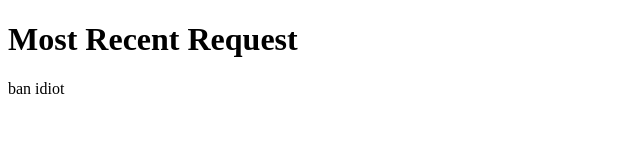
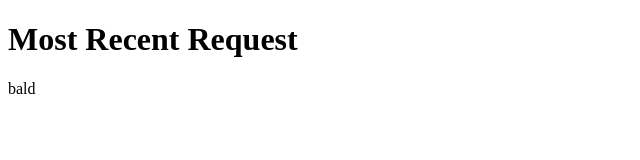
Before and after one commit to Zyonu/Zyonu.github.io, a plain HTML site: page index.html in a window 1280 px wide. Shown: the full height of the page, 0-640 px from the left. Drawn offline with Linux system fonts and the light colour scheme.

Commit message:
Update Command

```diff
--- a/index.html
+++ b/index.html
@@ -8,7 +8,7 @@
                 <div class="container">
                 <div class="blurb">
                         <h1>Most Recent Request</h1>
-                            <p>ban idiot</p>
+                            <p>bald</p>
                 </div><!-- /.blurb -->
                 </div><!-- /.container -->
             </body>
```
